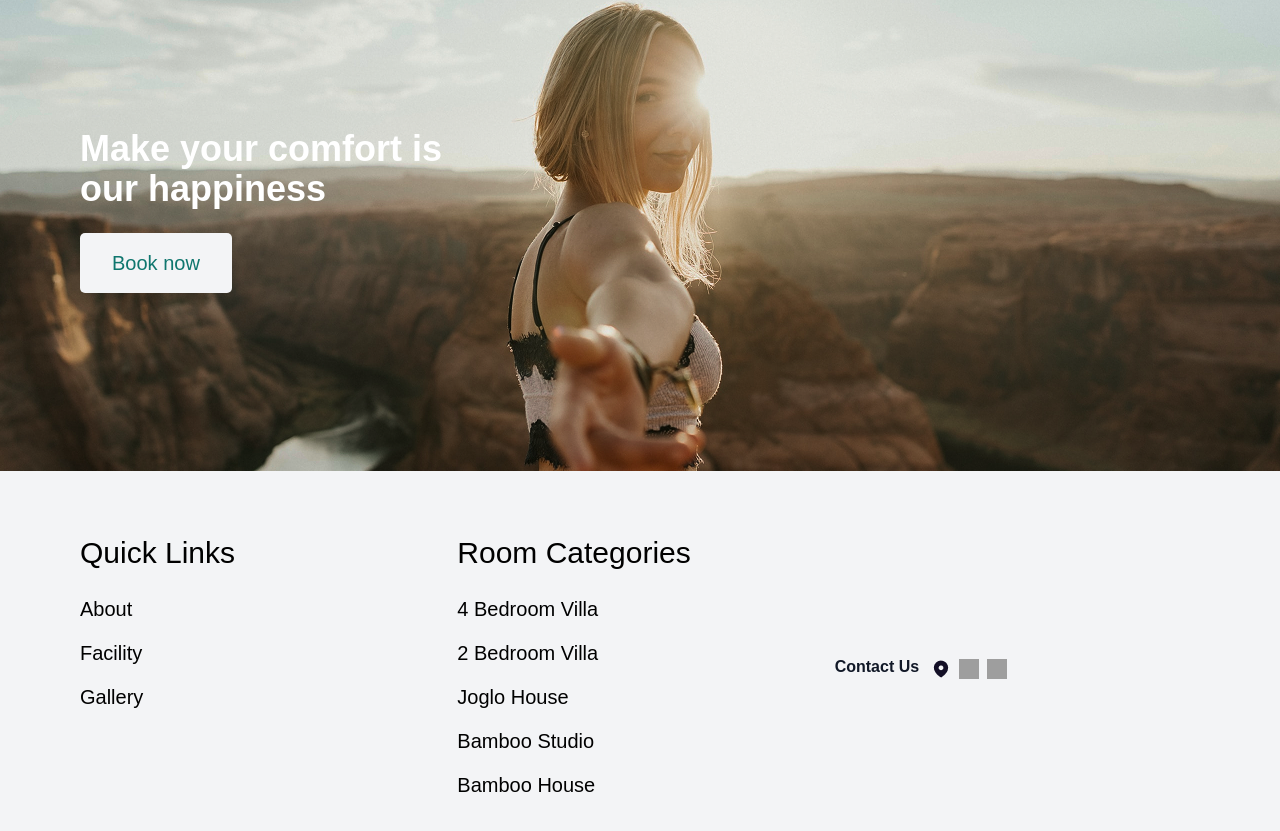
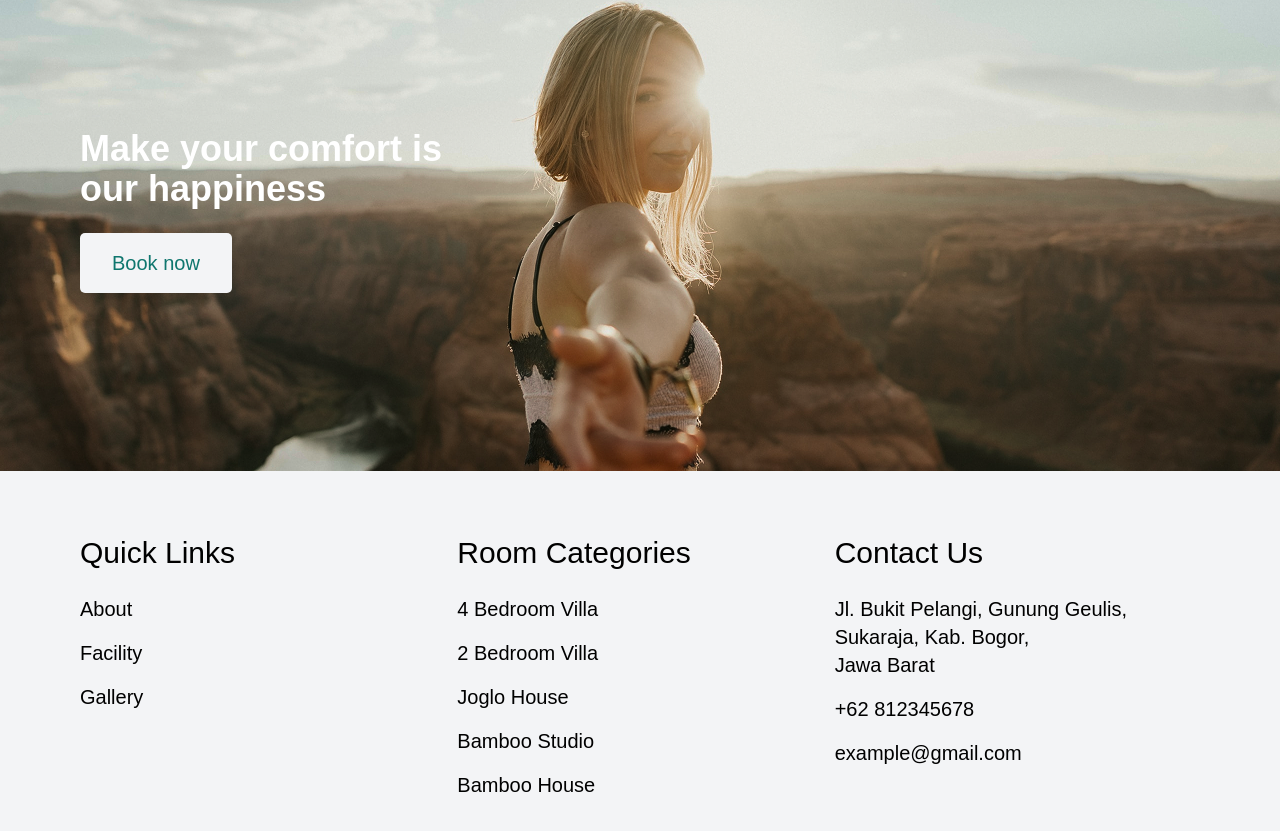
Before and after one commit to Gumarrs/crm_test, a Next.js app: page / in a window 1280 px wide. Shown: the part 4448-5279 px from the top of the page. Built offline with nearby package versions, Linux system fonts and the light colour scheme; grey boxes are pictures that could not be loaded.

Commit message:
Update Footer.js
rapihin dikit di footer

```diff
--- a/app/components/Footer.js
+++ b/app/components/Footer.js
@@ -1,5 +1,5 @@
+import Link from "next/link";
 import Image from "next/image";
-import Link from "next/link";
 
 export default function Footer() {
   return (
@@ -12,21 +12,9 @@ export default function Footer() {
             Quick Links
           </h3>
           <ul className="space-y-2 sm:space-y-3 md:space-y-4 text-sm sm:text-base md:text-xl text-black">
-            <li>
-              <Link href="#about" className="hover:text-teal-700 transition-colors">
-                About
-              </Link>
-            </li>
-            <li>
-              <Link href="#facilities" className="hover:text-teal-700 transition-colors">
-                Facility
-              </Link>
-            </li>
-            <li>
-              <Link href="#gallery" className="hover:text-teal-700 transition-colors">
-                Gallery
-              </Link>
-            </li>
+            <li><Link href="#about" className="hover:text-teal-700 transition-colors">About</Link></li>
+            <li><Link href="#facilities" className="hover:text-teal-700 transition-colors">Facility</Link></li>
+            <li><Link href="#gallery" className="hover:text-teal-700 transition-colors">Gallery</Link></li>
           </ul>
         </div>
 
@@ -36,55 +24,48 @@ export default function Footer() {
             Room Categories
           </h3>
           <ul className="space-y-2 sm:space-y-3 md:space-y-4 text-sm sm:text-base md:text-xl text-black">
-            <li>
-              <Link href="" className="hover:text-teal-700 transition-colors">
-                4 Bedroom Villa
-              </Link>
-            </li>
-            <li>
-              <Link href="" className="hover:text-teal-700 transition-colors">
-                2 Bedroom Villa
-              </Link>
-            </li>
-            <li>
-              <Link href="" className="hover:text-teal-700 transition-colors">
-                Joglo House
-              </Link>
-            </li>
-            <li>
-              <Link href="" className="hover:text-teal-700 transition-colors">
-                Bamboo Studio
-              </Link>
-            </li>
-            <li>
-              <Link href="" className="hover:text-teal-700 transition-colors">
-                Bamboo House
-              </Link>
-            </li>
+            <li><Link href="" className="hover:text-teal-700 transition-colors">4 Bedroom Villa</Link></li>
+            <li><Link href="" className="hover:text-teal-700 transition-colors">2 Bedroom Villa</Link></li>
+            <li><Link href="" className="hover:text-teal-700 transition-colors">Joglo House</Link></li>
+            <li><Link href="" className="hover:text-teal-700 transition-colors">Bamboo Studio</Link></li>
+            <li><Link href="" className="hover:text-teal-700 transition-colors">Bamboo House</Link></li>
           </ul>
         </div>
 
         {/* Contact Us */}
-<div className="flex flex-col sm:flex-row items-start sm:items-center gap-3">
+        <div className="col-span-1 text-right md:text-left">
+          <h3 className="text-black text-base sm:text-lg md:text-3xl font-medium mb-4 md:mb-6">
+            Contact Us
+          </h3>
+
+          {/* Desktop / Tablet */}
+          <ul className="hidden sm:block space-y-2 sm:space-y-3 md:space-y-4 text-sm sm:text-base md:text-xl text-black">
+            <li>
+              Jl. Bukit Pelangi, Gunung Geulis,<br />
+              Sukaraja, Kab. Bogor,<br />
+              Jawa Barat
+            </li>
+            <li>
+              <a href="" className="hover:text-teal-700 transition-colors">+62 812345678</a>
+            </li>
+            <li>
+              <a href="" className="hover:text-teal-700 transition-colors">example@gmail.com</a>
+            </li>
+          </ul>
 
 
-{/* Contact Us */}
-<div className="flex flex-col sm:flex-row items-start gap-3">
-  {/* Teks Contact Us */}
-  <span className="text-gray-900 font-semibold text-base">
-    Contact Us
-  </span>
-
-  {/* Icon list */}
-  <div className="flex flex-row gap-2 mt-1">
+{/* Mobile: Text + Icons sejajar */}
+<div className="flex items-center justify-between sm:hidden mt-2">
+  <span className="text-gray-900 font-semibold text-base"></span>
+  <div className="flex flex-row gap-2">
     <Image src="/icon1.png" alt="icon1" width={20} height={20} />
     <Image src="/icon2.png" alt="icon2" width={20} height={20} />
     <Image src="/icon3.png" alt="icon3" width={20} height={20} />
   </div>
 </div>
 
-</div>
 
+        </div>
 
       </div>
     </footer>
```
